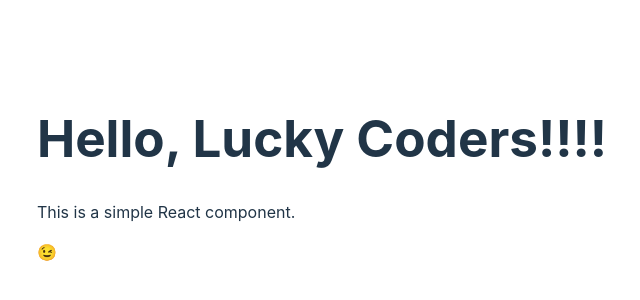
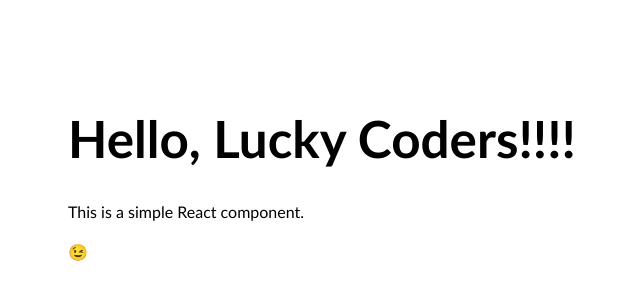
Before and after one commit to VoronovY/lucky-coders-e-commerce, a React (Vite) app: page / in a window 1280 px wide. Shown: the part 230-530 px from the top of the page, without its empty margins (318-958 px from the left). Built offline with nearby package versions, Linux system fonts and the light colour scheme.

Commit message:
feat: add fonts

```diff
--- /dev/null
+++ b/src/app/styles/fonts.scss
@@ -0,0 +1,5 @@
+@font-face {
+  font-family: "Trebuchet MS";
+  src: url("../../../public/fonts/trebuchetms.ttf") format("ttf");
+  font-weight: 400;
+}
--- a/src/main.scss
+++ b/src/app/styles/main.scss
@@ -1,14 +1,14 @@
-@import './app/styles/normalize.scss';
+@import "./normalize.scss";
+@import "./variables.scss";
 
 :root {
-  font-family: Inter, system-ui, Avenir, Helvetica, Arial, sans-serif;
+  // font-family: Inter, system-ui, Avenir, Helvetica, Arial, sans-serif;
+  // color-scheme: light dark;
+  // color: rgba(255, 255, 255, 0.87);
+  // background-color: #242424;
+  font-family: $font-family-primary;
+  font-weight: $font-weight-primary;
   line-height: 1.5;
-  font-weight: 400;
-
-  color-scheme: light dark;
-  color: rgba(255, 255, 255, 0.87);
-  background-color: #242424;
-
   font-synthesis: none;
   text-rendering: optimizeLegibility;
   -webkit-font-smoothing: antialiased;
@@ -17,7 +17,7 @@
 }
 
 a {
-  font-weight: 500;
+  font-weight: var(--font-weight-link);
   color: #646cff;
   text-decoration: inherit;
 }
@@ -58,15 +58,15 @@ button:focus-visible {
   outline: 4px auto -webkit-focus-ring-color;
 }
 
-@media (prefers-color-scheme: light) {
-  :root {
-    color: #213547;
-    background-color: #ffffff;
-  }
-  a:hover {
-    color: #747bff;
-  }
-  button {
-    background-color: #f9f9f9;
-  }
-}
+// @media (prefers-color-scheme: light) {
+//   :root {
+//     color: #213547;
+//     background-color: #ffffff;
+//   }
+//   a:hover {
+//     color: #747bff;
+//   }
+//   button {
+//     background-color: #f9f9f9;
+//   }
+// }
--- /dev/null
+++ b/src/app/styles/variables.scss
@@ -0,0 +1,5 @@
+@import "./fonts.scss";
+// fonts
+$font-family-primary: "Trebuchet MS";
+$font-weight-primary: 400;
+$font-weight-link: 500;
--- a/src/main.tsx
+++ b/src/main.tsx
@@ -2,7 +2,7 @@ import React from 'react';
 import ReactDOM from 'react-dom/client';
 
 import App from './app/index';
-import './main.scss';
+import './app/styles/main.scss';
 
 const root = document.getElementById('root');
 
```
